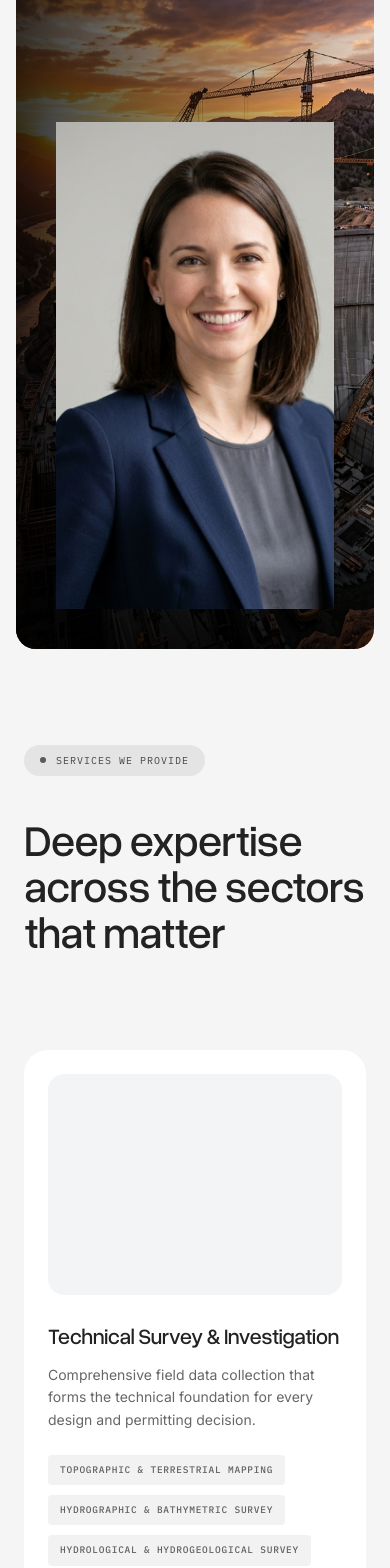
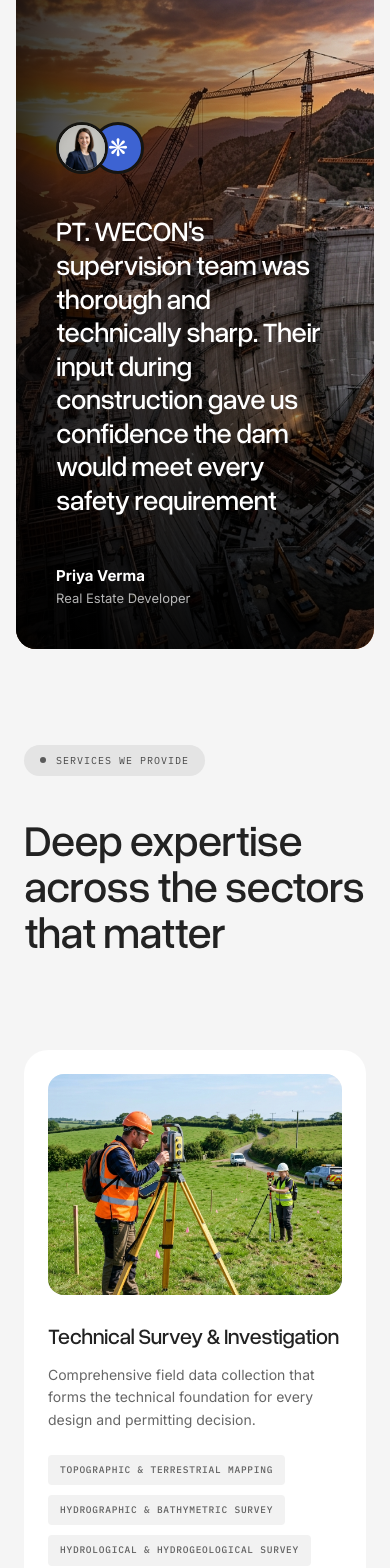
Before and after one commit to rizkybeny27-creator/wecon, a Next.js app: page / in a window 390 px wide. Shown: the part 5418-6986 px from the top of the page. Built offline with nearby package versions, Linux system fonts and the light colour scheme.

Commit message:
fix: add missing relative class to next/image containers

```diff
--- a/src/app/page.tsx
+++ b/src/app/page.tsx
@@ -180,7 +180,7 @@
 
             <div className="relative z-10 max-w-[800px]">
               <div className="flex -space-x-4 mb-10">
-                <div className="w-[52px] h-[52px] rounded-full border-[3px] border-wecon-dark bg-gray-300 overflow-hidden">
+                <div className="w-[52px] h-[52px] rounded-full border-[3px] border-wecon-dark bg-gray-300 overflow-hidden relative">
                   <Image src="/avatar.png" alt="Avatar" fill className="object-cover" sizes="60px" />
                 </div>
                 <div className="w-[52px] h-[52px] rounded-full border-[3px] border-wecon-dark bg-[#3d63d2] flex items-center justify-center text-white text-2xl">
@@ -224,7 +224,7 @@
                 { title: "Geology, Mining & Digital Solutions", desc: "Specialized geological investigation paired with digital tools that support data-driven decision-making.", tags: ["MINERAL & GEOTHERMAL EXPLORATION", "GEOLOGICAL & MINING DATA COMPILATION", "GIS DEVELOPMENT & SPATIAL DATA PROCESSING", "APPLICATION & SOFTWARE DEVELOPMENT"], image: "/service_geology.png" }
               ].map((service, idx) => (
                 <div key={idx} className="bg-white rounded-[24px] p-6 lg:p-12 flex flex-col lg:grid lg:grid-cols-12 gap-6 lg:gap-10 items-start">
-                  <div className="lg:col-span-4 aspect-[4/3] w-full rounded-[16px] overflow-hidden bg-gray-100">
+                  <div className="lg:col-span-4 aspect-[4/3] w-full rounded-[16px] overflow-hidden bg-gray-100 relative">
                     <Image src={service.image} alt={service.title} fill className="object-cover" sizes="(max-width: 1024px) 100vw, 33vw" />
                   </div>
                   <div className="lg:col-span-8 w-full">
```
